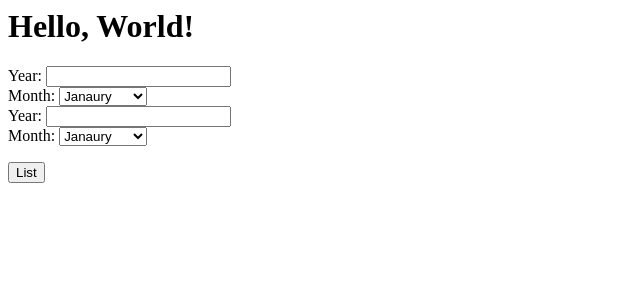
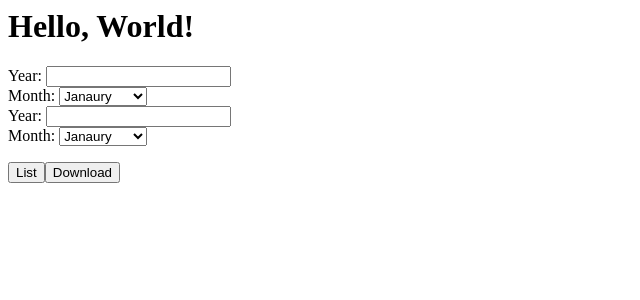
Before and after one commit to PaoloOranges/GooglePhotoDownloader, a Flask app: template templates/home.html in a window 1280 px wide. Shown: the top 300 px of the page, without its empty margins (0-640 px from the left). Run offline with Flask 3, Linux system fonts and the light colour scheme; the template is opened without the code that fills it, so the values that code supplies are empty; some libraries are stand-ins or nearby versions.

Commit message:
download pic

```diff
--- a/main.py
+++ b/main.py
@@ -1,11 +1,10 @@
 
 import os
+import requests
 
-from google.oauth2.credentials import Credentials
-from google_auth_oauthlib.flow import InstalledAppFlow, Flow
+from pathlib import Path
 
 from flask import Flask, redirect, url_for, render_template, request, session
-
 
 from flask_session import Session               ## pip install Flask-Session
 import google.oauth2.credentials                ## Used by Google OAuth
@@ -20,6 +19,8 @@ SCOPES = ['https://www.googleapis.com/auth/userinfo.email',
 
 # SCOPES = 'https://www.googleapis.com/auth/photoslibrary.readonly'
 CLIENT_SECRETS_FILE = 'client_secrets.json'
+
+PICS_DOWNLOAD_FOLDER='DownloadedPics'
 
 app = Flask(__name__)
 #app.config['SECRET_KEY'] = 'esdirolftjg rdsklthjrm,gme jkm2mw,3 werkj hswedf kdsjkh'
@@ -87,22 +88,10 @@ def oauth2callback():
     # Return to main page
     return redirect("home")
 
-@app.route("/list-pics", methods=['GET', 'POST'])
-def list_pics_route():
-    if "credentials" not in session:    ## If not logged in
-        return redirect("authorize")    ## Start the login process
-    else:
-        form=request.form
-        if request.method == 'POST':
-            print(form)
-            from_year=form['from_year']
-            from_month=form['from_month']
-            to_year=form['to_year']
-            to_month=form['to_month']
-        return list_pics(session['credentials'], from_year, from_month, to_year, to_month)
+def format_media_items(media_items):
+    return media_items
 
 def list_pics(credentials, from_year, from_month, to_year, to_month):
-
     if to_year < from_year:
         return "ERROR From Year must be lower or equal than To Year"
 
@@ -112,7 +101,6 @@ def list_pics(credentials, from_year, from_month, to_year, to_month):
     media_items = []
     while True:
         idx += 1
-        print(idx)
 
         response = authed_session.post(
             'https://photoslibrary.googleapis.com/v1/mediaItems:search',
@@ -148,6 +136,49 @@ def list_pics(credentials, from_year, from_month, to_year, to_month):
 
     return media_items
 
+def download_image(item, download_folder):
+    width=item['mediaMetadata']['width']
+    height=item['mediaMetadata']['height']
+    base_url = item['baseUrl']
+    file_name = item['filename']
+
+    image_url=base_url + "=w" + width + "-h" + height
+
+    img_data = requests.get(image_url).content
+    with open(os.path.join(download_folder, file_name), 'wb') as f:
+        f.write(img_data)
+        f.close()
+
+def download_pics(credentials, from_year, from_month, to_year, to_month):
+    media_items = list_pics(credentials, from_year, from_month, to_year, to_month)
+
+    Path(PICS_DOWNLOAD_FOLDER).mkdir(parents=True, exist_ok=True)
+
+    for item in media_items:
+        download_image(item, PICS_DOWNLOAD_FOLDER)
+
+    return media_items
+
+
+@app.route("/list-pics", methods=['GET', 'POST'])
+def list_pics_route():
+    if "credentials" not in session:    ## If not logged in
+        return redirect("authorize")    ## Start the login process
+    else:
+        form=request.form
+        credentials=session['credentials']
+        if request.method == 'POST':
+            print(form)
+            from_year=form['from_year']
+            from_month=form['from_month']
+            to_year=form['to_year']
+            to_month=form['to_month']
+            if request.form['submit_button'] == "List":
+                return list_pics(credentials, from_year, from_month, to_year, to_month)
+            elif request.form['submit_button'] == "Download":
+                return download_pics(credentials, from_year, from_month, to_year, to_month)
+
+
 def main():
     os.environ['OAUTHLIB_INSECURE_TRANSPORT'] = '1'
     app.run(debug=True)
--- a/templates/home.html
+++ b/templates/home.html
@@ -48,5 +48,5 @@
       <option value='12'>December</option>
     </select>
 
-  <p><input type=submit value=List>
+  <p><input type=submit name="submit_button" value=List /><input type=submit name="submit_button" value=Download />
 </form>
```
